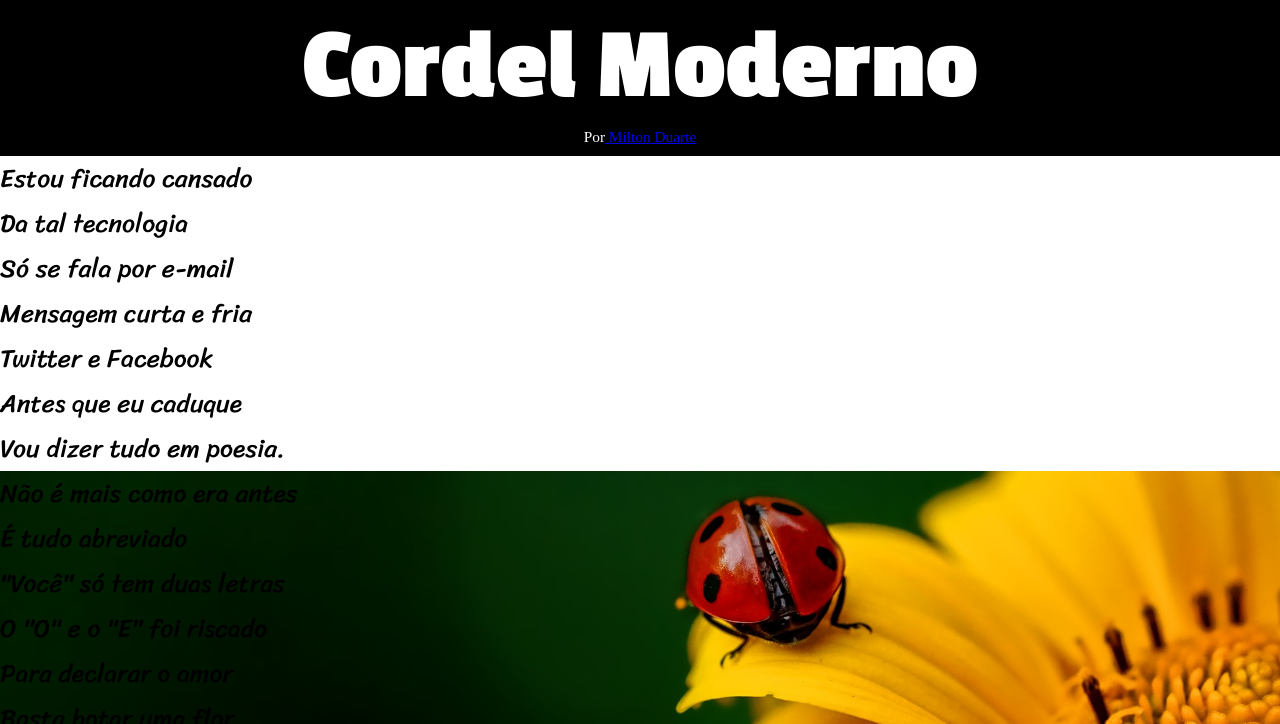
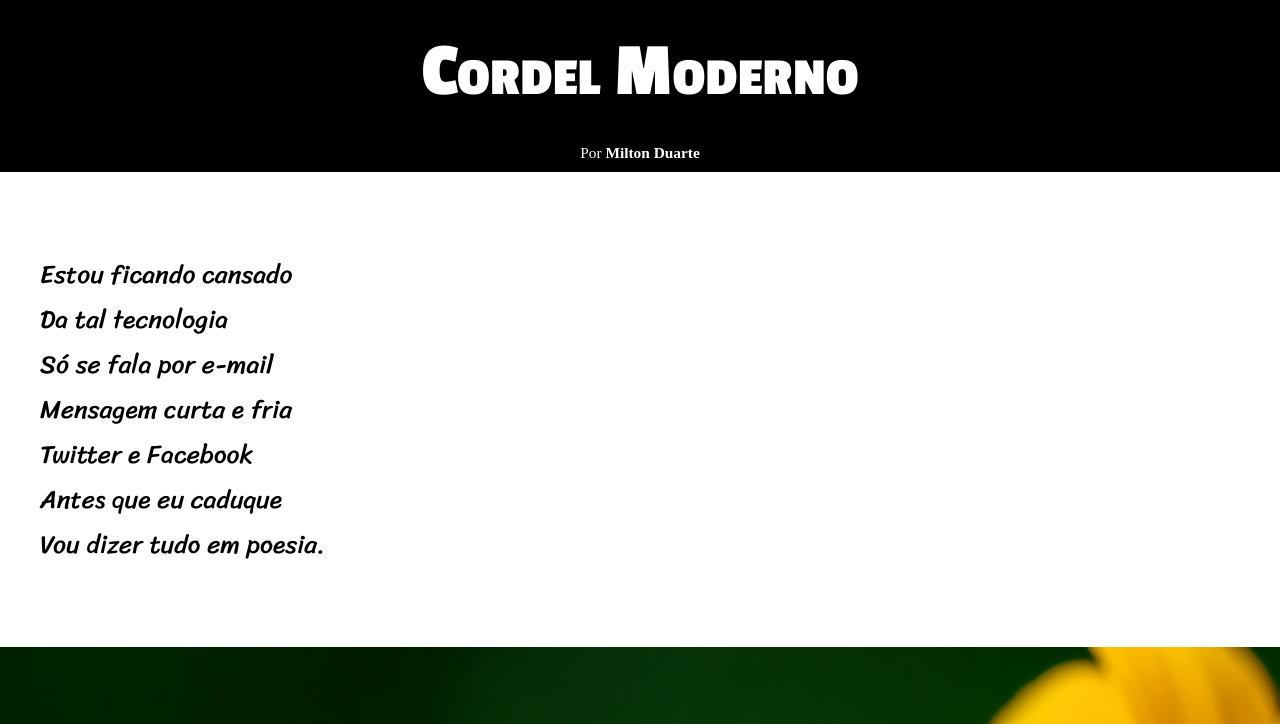
Before and after one commit to italojdev/html-css, a plain HTML site: page desafio/desafio012/index.html in a window 1280 px wide. Shown: the top 724 px of the page. Drawn offline with Linux system fonts and the light colour scheme.

Commit message:
atualizei as imagems de fundo

```diff
--- a/desafio/desafio012/index.html
+++ b/desafio/desafio012/index.html
@@ -9,11 +9,11 @@
 <body>
     <header>
         <h1>Cordel Moderno</h1>
-        <p>Por<a href="[SITE: https://www.recantodasletras.com.br/poesias/3186743]" target="_blank"> Milton Duarte</a></p>
+        <p>Por<a href="https://www.recantodasletras.com.br/poesias/3186743" target="_blank"> Milton Duarte</a></p>
     </header>
 
 <main>
-    <section id="sec1">
+    <section class="normal">
         <p>
             Estou ficando cansado <br>
             Da tal tecnologia <br>
@@ -26,7 +26,7 @@
     </section>
 
 
-    <section id="sec2">
+    <section id="imagem1" class="black">
         <p>
             Não é mais como era antes <br>
             É tudo abreviado <br>
@@ -39,7 +39,7 @@
     </section>
 
 
-    <section id="sec3">
+    <section class="normal">
         <p>
             Arroba agora não pesa <br>
             É parte de um endereço <br>
@@ -51,7 +51,7 @@
         </p>
     </section>
 
-    <section id="sec4">
+    <section class="normal">
         <p>
             Pra piorar a liguagem <br>
             O emoticom é um risco <br>
@@ -64,7 +64,7 @@
     </section>
 
 
-    <section id="sec5">
+    <section id="imagem2" class="black">
         <p>
             Tenho saudade das cartas <br>
             Escritas com a própria mão <br>
@@ -77,7 +77,7 @@
     </section>
 
 
-    <section id="sec6">
+    <section class="normal">
         <p>
             Agora, escrevo e envio <br>
             Chegando na mesma hora <br>
--- a/desafio/desafio012/style.css
+++ b/desafio/desafio012/style.css
@@ -6,7 +6,8 @@
     padding: 0;
     }
 body {
-    background-color: white;
+    min-height: 100vh;
+    background-color: darkgray;
 }
 
 header {
@@ -14,25 +15,59 @@ header {
     text-align: center;
     width: 100%;
 }
-header > h1 {
+h1 {
     color: white;
+    font-variant: small-caps;
     font-family: 'Passion One', sans-serif;
-    font-size: 8vw;
-    padding: 10px 0px 5px 0px
+    font-size: 6vw;
+    padding: 30px 0px 30px 0px
+
 }
 header > p {
     color: white;
     font-size: 1.2vw;
     padding-bottom: 10px;
 }
+
+a {
+    color: white;
+    text-decoration: none;
+    font-weight: bolder;
+}
+
+a:hover {
+    text-decoration: underline;
+}
+
 main {
     font-family: 'Sriracha', sans-serif;
     font-size: 2vw;
 }
-#sec2 {
+section {
+    padding-top: 10vh;
+    padding-bottom: 10vh;
+    padding-left: 40px;
+}
+.normal {
+    background-color: white;
+}
+#imagem1 {
     background-image: url(imagens/background001.jpg);
     background-position: right center;
     background-repeat: no-repeat;
     background-size: cover;
     background-attachment: fixed;
+
 }
+.black > p {
+    background-color: rgba(0, 0, 0, 0.5);
+    width: 400px;
+    color: white;
+}
+#imagem2 {
+    background-image: url(imagens/background002.jpg);
+    background-position: right center;
+    background-repeat: no-repeat;
+    background-size: cover;
+    background-attachment: fixed;
+}
```
